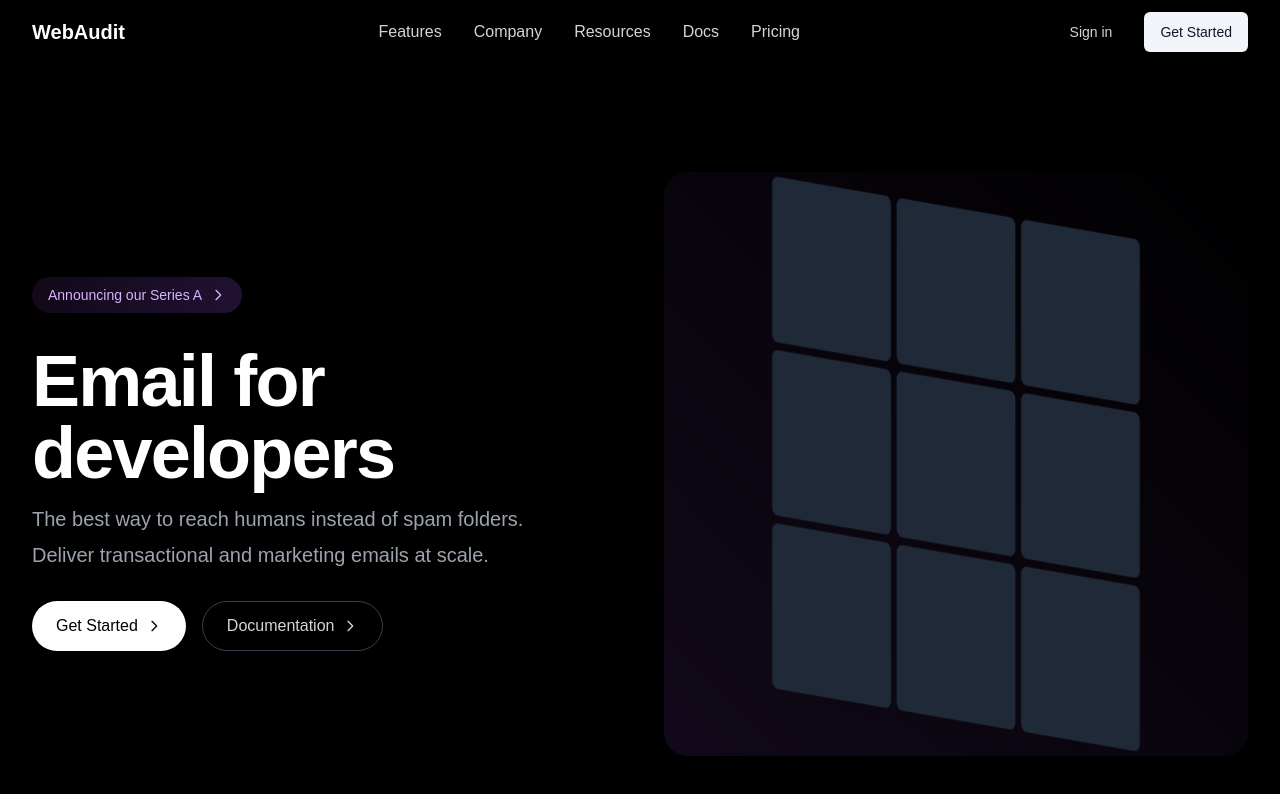
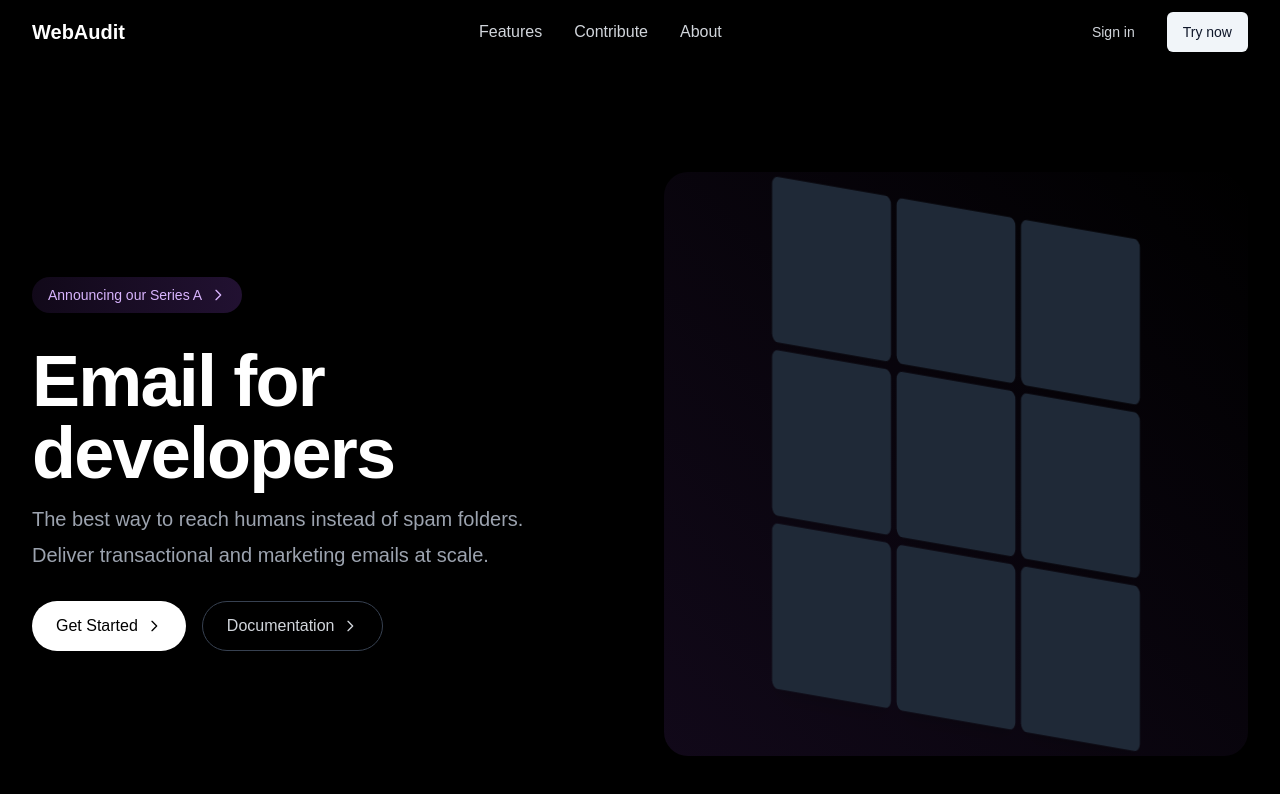
Before and after one commit to marksikaundi/InSyst, a Next.js app: page / in a window 1280 px wide. Shown: the top 794 px of the page. Built offline with nearby package versions, Linux system fonts and the light colour scheme.

Commit message:
refactor: simplify Navbar component by removing dropdown menus and enhancing link navigation

```diff
--- a/components/Navbar.tsx
+++ b/components/Navbar.tsx
@@ -5,12 +5,7 @@ import Link from "next/link"
 import { Menu, X } from 'lucide-react'
 
 import { Button } from "@/components/ui/button"
-import {
-  DropdownMenu,
-  DropdownMenuContent,
-  DropdownMenuItem,
-  DropdownMenuTrigger,
-} from "@/components/ui/dropdown-menu"
+
 
 export default function Navbar() {
   const [isOpen, setIsOpen] = React.useState(false)
@@ -28,52 +23,20 @@ export default function Navbar() {
 
           {/* Desktop Navigation */}
           <div className="hidden md:flex md:items-center md:space-x-8">
-            <DropdownMenu>
-              <DropdownMenuTrigger className="flex items-center text-gray-300 hover:text-white">
-                Features
-              </DropdownMenuTrigger>
-              <DropdownMenuContent>
-                <DropdownMenuItem>Feature 1</DropdownMenuItem>
-                <DropdownMenuItem>Feature 2</DropdownMenuItem>
-                <DropdownMenuItem>Feature 3</DropdownMenuItem>
-              </DropdownMenuContent>
-            </DropdownMenu>
 
-            <DropdownMenu>
-              <DropdownMenuTrigger className="flex items-center text-gray-300 hover:text-white">
-                Company
-              </DropdownMenuTrigger>
-              <DropdownMenuContent>
-                <DropdownMenuItem>About</DropdownMenuItem>
-                <DropdownMenuItem>Careers</DropdownMenuItem>
-                <DropdownMenuItem>Contact</DropdownMenuItem>
-              </DropdownMenuContent>
-            </DropdownMenu>
 
-            <DropdownMenu>
-              <DropdownMenuTrigger className="flex items-center text-gray-300 hover:text-white">
-                Resources
-              </DropdownMenuTrigger>
-              <DropdownMenuContent>
-                <DropdownMenuItem>Blog</DropdownMenuItem>
-                <DropdownMenuItem>Guides</DropdownMenuItem>
-                <DropdownMenuItem>Help Center</DropdownMenuItem>
-              </DropdownMenuContent>
-            </DropdownMenu>
 
-            <DropdownMenu>
-              <DropdownMenuTrigger className="flex items-center text-gray-300 hover:text-white">
-                Docs
-              </DropdownMenuTrigger>
-              <DropdownMenuContent>
-                <DropdownMenuItem>Getting Started</DropdownMenuItem>
-                <DropdownMenuItem>API Reference</DropdownMenuItem>
-                <DropdownMenuItem>Examples</DropdownMenuItem>
-              </DropdownMenuContent>
-            </DropdownMenu>
 
-            <Link href="/pricing" className="text-gray-300 hover:text-white">
-              Pricing
+            <Link href="/features" className="text-gray-300 hover:text-white">
+              Features
+            </Link>
+
+            <Link href="/contribute" className="text-gray-300 hover:text-white">
+              Contribute
+            </Link>
+
+            <Link href="/about" className="text-gray-300 hover:text-white">
+              About
             </Link>
           </div>
 
@@ -82,7 +45,7 @@ export default function Navbar() {
             <Button variant="ghost" className="text-gray-300 hover:text-white">
               Sign in
             </Button>
-            <Button variant="secondary">Get Started</Button>
+            <Button variant="secondary">Try now</Button>
           </div>
 
           {/* Mobile menu button */}
```
